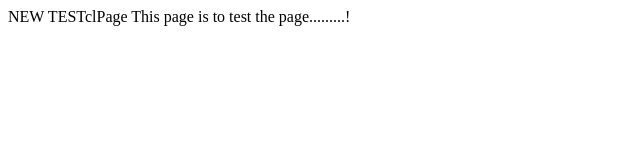
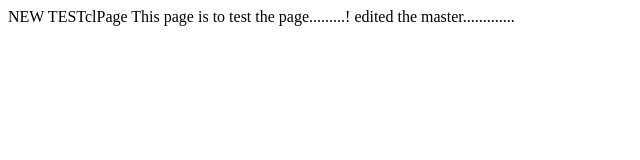
Before and after one commit to rizwanmh95/webtest, a plain HTML site: page index.html in a window 1280 px wide. Shown: the whole page, without its empty margins (0-640 px from the left). Drawn offline with Linux system fonts and the light colour scheme.

Commit message:
changed idea1

```diff
--- a/index.html
+++ b/index.html
@@ -3,5 +3,6 @@
 
     <body>
         This page is to test the page.........!
+        edited the master.............
     </body>
 </html>
```
